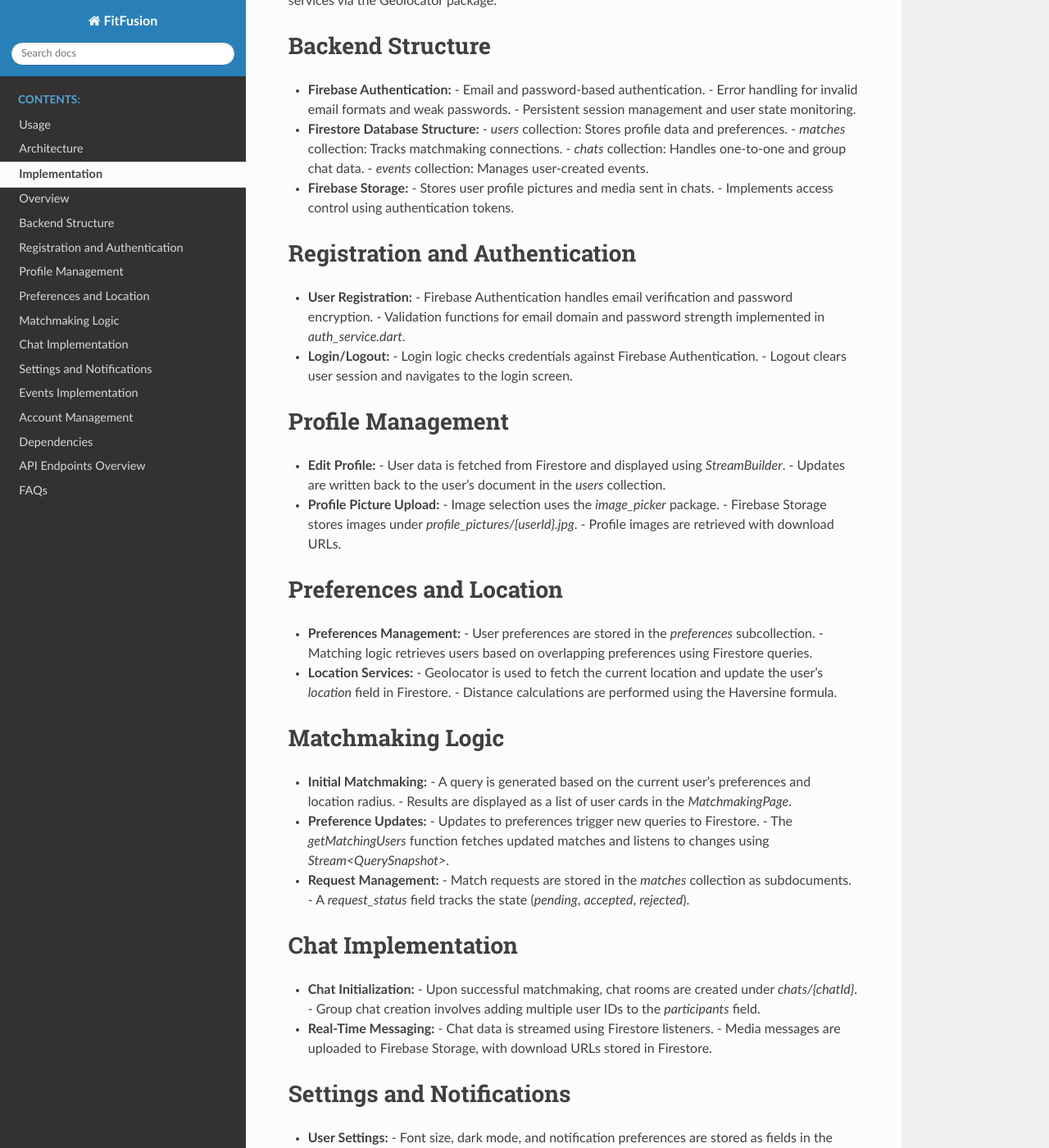
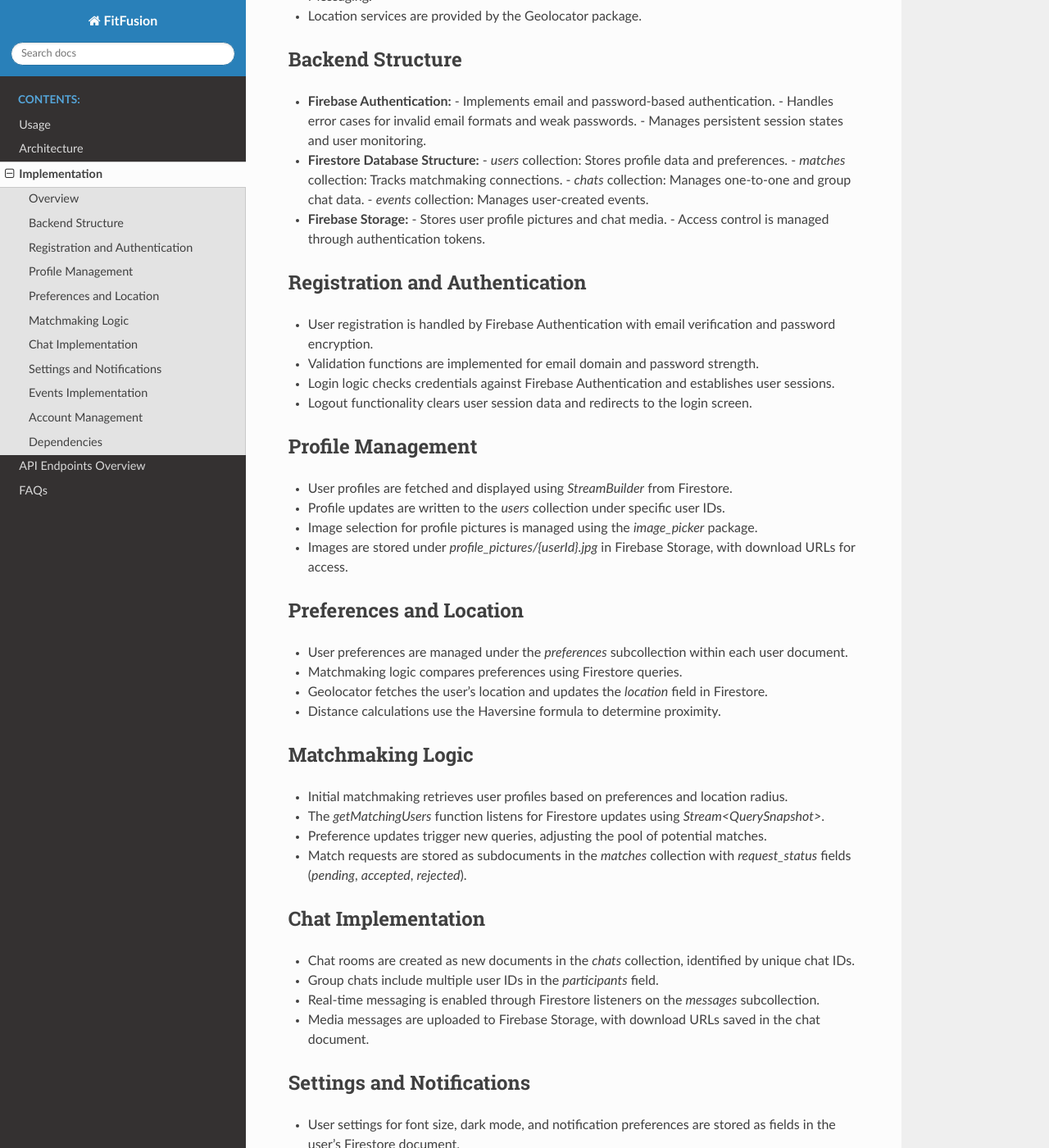
Before and after one commit to Group-5B/FitFusion-documentation, a Sphinx documentation site: the page built from docs/source/implementation.rst, in a window 1280 px wide and 1400 px high, scrolled down 304 px. Shown: the whole window at 82% size. Built offline with Sphinx 7.4.7 and the Read the Docs theme 3.1.0, drawn with Linux system fonts in a browser that asks for light colours; pages that are not in the unit, such as notebooks, are missing from menus; some of the changed text lies outside the part shown.

Commit message:
Fix to implementation

```diff
--- a/docs/source/implementation.rst
+++ b/docs/source/implementation.rst
@@ -2,108 +2,83 @@ Implementation
 ==============
 
 Overview
-========
-The Matchmaking App is developed using **Flutter** for cross-platform compatibility and **Firebase** for backend services, including authentication, Firestore, and storage. The app is designed for Web, iOS, and Android, with push notifications managed via Firebase Cloud Messaging and location services via the Geolocator package.
+--------
+- The Matchmaking App is developed using **Flutter** for cross-platform compatibility.
+- Backend services are managed using **Firebase**, including Authentication, Firestore, and Storage.
+- The app supports Web, iOS, and Android, with notifications handled through Firebase Cloud Messaging.
+- Location services are provided by the Geolocator package.
 
 Backend Structure
-=================
+-----------------
 - **Firebase Authentication:**
-  - Email and password-based authentication.
-  - Error handling for invalid email formats and weak passwords.
-  - Persistent session management and user state monitoring.
+  - Implements email and password-based authentication.
+  - Handles error cases for invalid email formats and weak passwords.
+  - Manages persistent session states and user monitoring.
 
 - **Firestore Database Structure:**
   - `users` collection: Stores profile data and preferences.
   - `matches` collection: Tracks matchmaking connections.
-  - `chats` collection: Handles one-to-one and group chat data.
+  - `chats` collection: Manages one-to-one and group chat data.
   - `events` collection: Manages user-created events.
 
 - **Firebase Storage:**
-  - Stores user profile pictures and media sent in chats.
-  - Implements access control using authentication tokens.
+  - Stores user profile pictures and chat media.
+  - Access control is managed through authentication tokens.
 
 Registration and Authentication
-===============================
-- **User Registration:**
-  - Firebase Authentication handles email verification and password encryption.
-  - Validation functions for email domain and password strength implemented in `auth_service.dart`.
-
-- **Login/Logout:**
-  - Login logic checks credentials against Firebase Authentication.
-  - Logout clears user session and navigates to the login screen.
+-------------------------------
+- User registration is handled by Firebase Authentication with email verification and password encryption.
+- Validation functions are implemented for email domain and password strength.
+- Login logic checks credentials against Firebase Authentication and establishes user sessions.
+- Logout functionality clears user session data and redirects to the login screen.
 
 Profile Management
-==================
-- **Edit Profile:**
-  - User data is fetched from Firestore and displayed using `StreamBuilder`.
-  - Updates are written back to the user's document in the `users` collection.
-
-- **Profile Picture Upload:**
-  - Image selection uses the `image_picker` package.
-  - Firebase Storage stores images under `profile_pictures/{userId}.jpg`.
-  - Profile images are retrieved with download URLs.
+------------------
+- User profiles are fetched and displayed using `StreamBuilder` from Firestore.
+- Profile updates are written to the `users` collection under specific user IDs.
+- Image selection for profile pictures is managed using the `image_picker` package.
+- Images are stored under `profile_pictures/{userId}.jpg` in Firebase Storage, with download URLs for access.
 
 Preferences and Location
-========================
-- **Preferences Management:**
-  - User preferences are stored in the `preferences` subcollection.
-  - Matching logic retrieves users based on overlapping preferences using Firestore queries.
-
-- **Location Services:**
-  - Geolocator is used to fetch the current location and update the user's `location` field in Firestore.
-  - Distance calculations are performed using the Haversine formula.
+------------------------
+- User preferences are managed under the `preferences` subcollection within each user document.
+- Matchmaking logic compares preferences using Firestore queries.
+- Geolocator fetches the user’s location and updates the `location` field in Firestore.
+- Distance calculations use the Haversine formula to determine proximity.
 
 Matchmaking Logic
-=================
-- **Initial Matchmaking:**
-  - A query is generated based on the current user's preferences and location radius.
-  - Results are displayed as a list of user cards in the `MatchmakingPage`.
-
-- **Preference Updates:**
-  - Updates to preferences trigger new queries to Firestore.
-  - The `getMatchingUsers` function fetches updated matches and listens to changes using `Stream<QuerySnapshot>`.
-
-- **Request Management:**
-  - Match requests are stored in the `matches` collection as subdocuments.
-  - A `request_status` field tracks the state (`pending`, `accepted`, `rejected`).
+-----------------
+- Initial matchmaking retrieves user profiles based on preferences and location radius.
+- The `getMatchingUsers` function listens for Firestore updates using `Stream<QuerySnapshot>`.
+- Preference updates trigger new queries, adjusting the pool of potential matches.
+- Match requests are stored as subdocuments in the `matches` collection with `request_status` fields (`pending`, `accepted`, `rejected`).
 
 Chat Implementation
-===================
-- **Chat Initialization:**
-  - Upon successful matchmaking, chat rooms are created under `chats/{chatId}`.
-  - Group chat creation involves adding multiple user IDs to the `participants` field.
-
-- **Real-Time Messaging:**
-  - Chat data is streamed using Firestore listeners.
-  - Media messages are uploaded to Firebase Storage, with download URLs stored in Firestore.
+-------------------
+- Chat rooms are created as new documents in the `chats` collection, identified by unique chat IDs.
+- Group chats include multiple user IDs in the `participants` field.
+- Real-time messaging is enabled through Firestore listeners on the `messages` subcollection.
+- Media messages are uploaded to Firebase Storage, with download URLs saved in the chat document.
 
 Settings and Notifications
-==========================
-- **User Settings:**
-  - Font size, dark mode, and notification preferences are stored as fields in the user's Firestore document.
-
-- **Push Notifications:**
-  - Firebase Cloud Messaging sends notifications for new chat messages and event updates.
-  - Device tokens are managed in Firestore under `users/{userId}/tokens`.
+--------------------------
+- User settings for font size, dark mode, and notification preferences are stored as fields in the user’s Firestore document.
+- Push notifications are managed using Firebase Cloud Messaging, with device tokens stored in Firestore under `users/{userId}/tokens`.
 
 Events Implementation
-=====================
-- **Event Creation and Search:**
-  - Events are stored in the `events` collection with relevant metadata (activity type, location, date).
-  - Search functionality queries based on activity and proximity.
+---------------------
+- Events are stored in the `events` collection, containing metadata such as activity type, date, and location.
+- Search functionality queries events based on activity type and user location proximity.
 
 Account Management
-==================
-- **Reset Matches:**
-  - Match data is cleared by deleting all `matches` subdocuments for the user.
-
-- **Account Deletion:**
-  - User data is deleted from Authentication, Firestore, and Storage using batch operations.
+------------------
+- Match resets are executed by deleting all `matches` subdocuments under the user’s document.
+- Account deletion removes user data from Authentication, Firestore, and Storage using batch operations.
 
 Dependencies
-============
+------------
 - **Firebase:** Authentication, Firestore, Storage, Cloud Messaging.
-- **Geolocator:** Location services and distance calculations.
-- **Image Picker:** Profile picture selection.
-- **Provider:** State management for user data and app settings.
-- **Flutter Material:** UI implementation.
+- **Geolocator:** Handles location services and distance calculations.
+- **Image Picker:** Manages profile picture selection.
+- **Provider:** Manages state for user data and app settings.
+- **Flutter Material:** Implements the UI using Material Design components.
```
